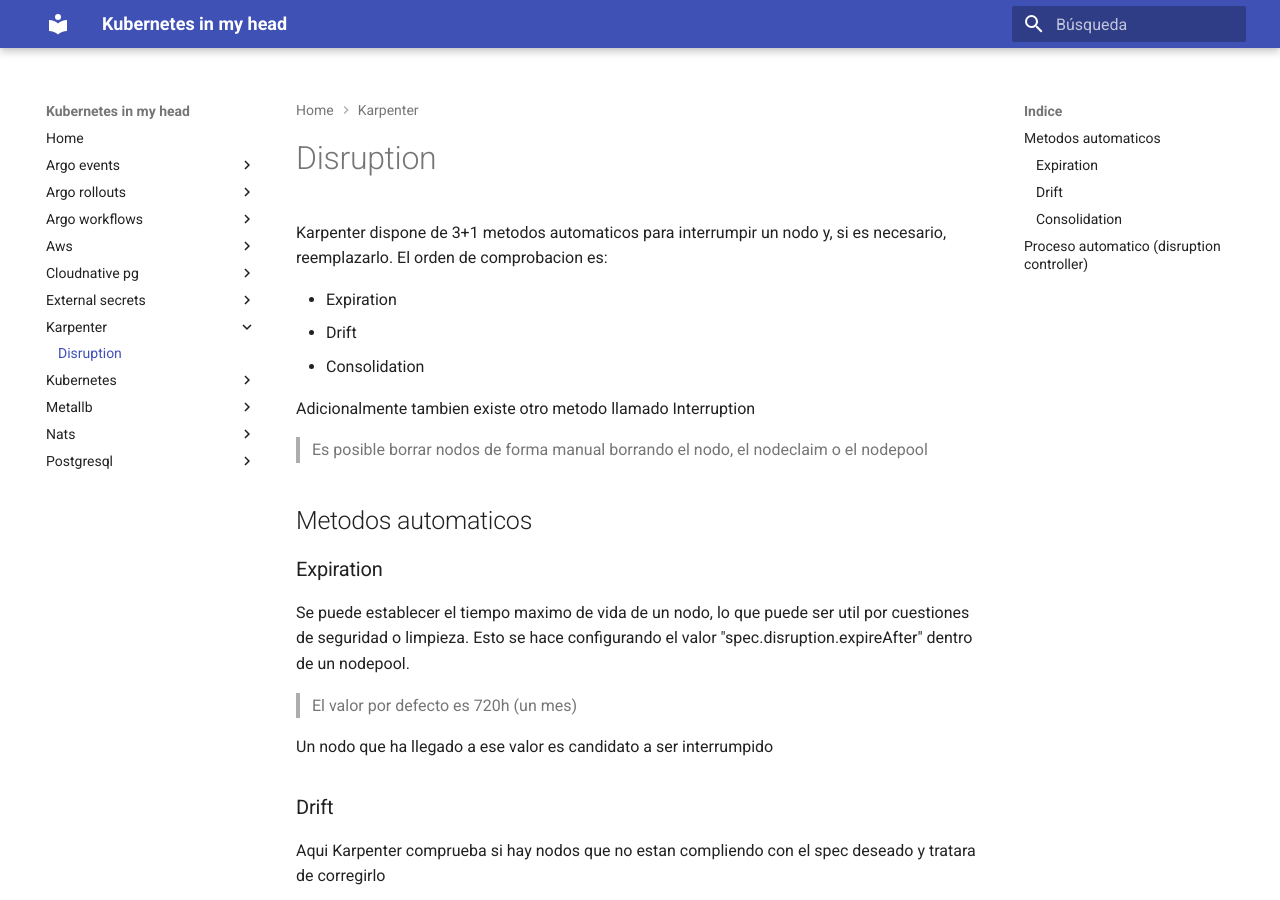
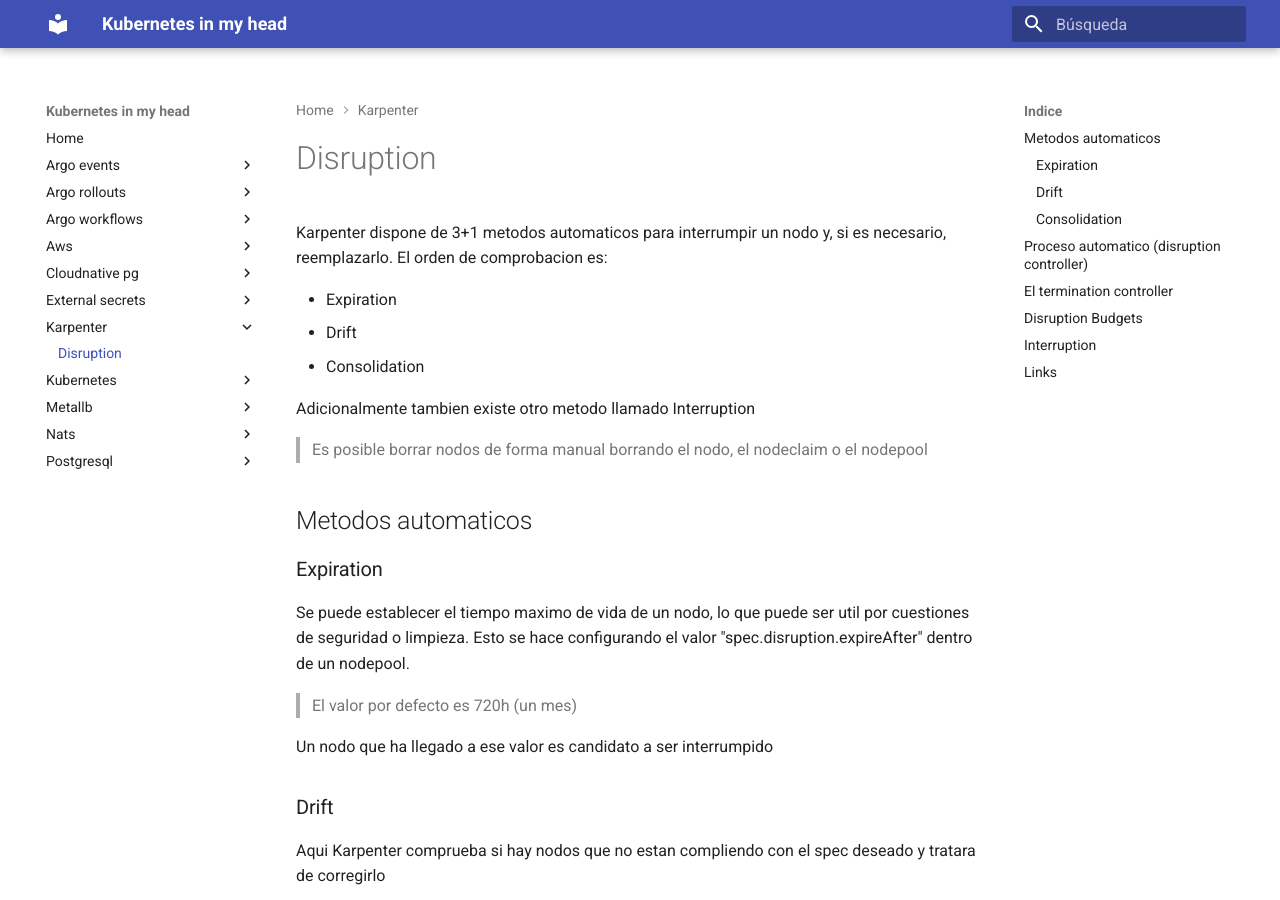
Before and after one commit to jorgelon/kubernetesinmyhead.net, an MkDocs documentation site: the page built from docs/karpenter/disruption.md, in a window 1280 px wide and 900 px high. Built offline with MkDocs 1.6.1 and Material for MkDocs 9.7.7, drawn with Linux system fonts in a browser that asks for light colours.

Commit message:
better links

```diff
--- a/docs/karpenter/disruption.md
+++ b/docs/karpenter/disruption.md
@@ -60,7 +60,7 @@ Orden
 - Si hace falta nodos nuevos los crea y espera a que esten listos
 - Borra el nodo y espera a que el termination controller lo apague. Cuando lo haga , vuelve a empezar
 
-# El termination controller
+## El termination controller
 
 El termination controller actua cuando el nodo es borrado y hace uso del "Kubernetes Graceful Node Shutdown"
 
@@ -68,7 +68,7 @@ El termination controller actua cuando el nodo es borrado y hace uso del "Kubern
 
 En el proceso, agrega un taint, desaloja los pods mediante la "Kubernetes Eviction API", borra el nodeclaim y borra el finalizer del nodo para permitir al api server borrar el nodo.
 
-# Disruption Budgets
+## Disruption Budgets
 
 Nos referimos a disruption budgets de nodepools y se definen en "spec.disruption.budgets".
 Sirve para controlar la velocidad de interrupcion de nodos. Se puede hacer indicando un porcentaje maximo de nodos interrumpibles a la vez o un numero de nodos exactos.
@@ -77,7 +77,7 @@ Tambien es posible poner una programacion al definir un budget.
 
 > Se pueden indicar varios budgets, los cuales deberan cumplirse siempre. Una opcion es indicar 0 nodos en determinados horarios donde no queremos que haya interrupciones.
 
-# Interruption
+## Interruption
 
 Sucede cuando Karpenter detecta eventos como:
 
@@ -88,7 +88,7 @@ Sucede cuando Karpenter detecta eventos como:
 
 Para habilitarlo hay que habilitar la opcion "interruption-queue-name" que requiere crear una cola en Amazon SQS y 4 reglas en Amazon EventBridge
 
-# Links
+## Links
 
 - Disruption
 <https://karpenter.sh/docs/concepts/disruption/>
```
